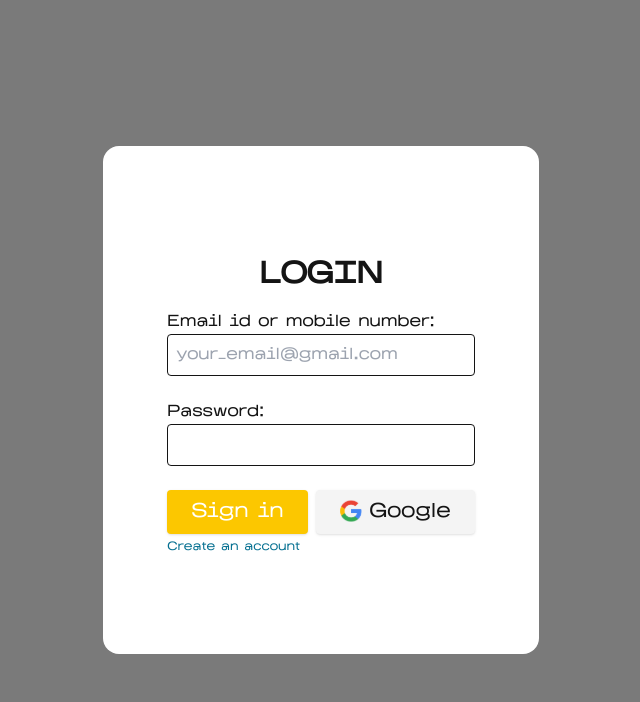
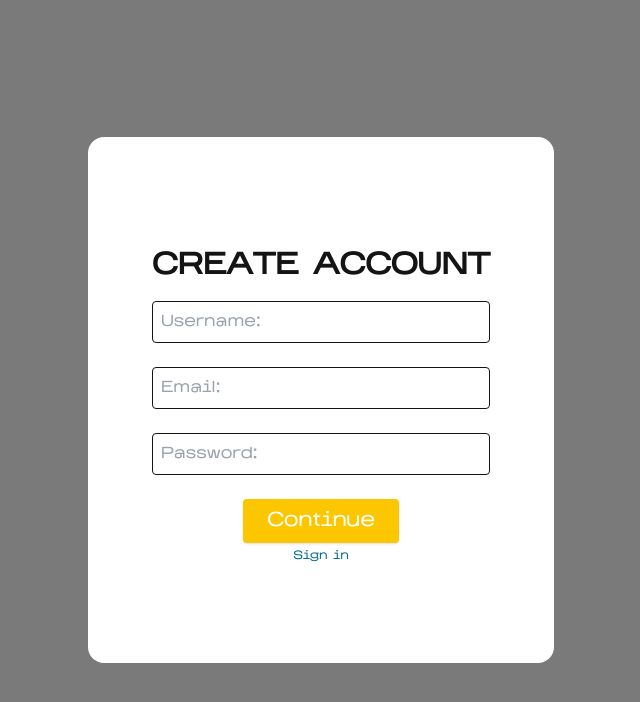
Before and after one commit to pillowskiy/shop, a Next.js app in the folder client/: page /auth in a window 1280 px wide. Shown: the top 702 px of the page, without its empty margins (319-959 px from the left). Built offline with nearby package versions, Linux system fonts and the light colour scheme; no server answers.

Commit message:
authorization modals

```diff
--- /dev/null
+++ b/client/src/components/modals/LoginModal.tsx
@@ -0,0 +1,89 @@
+import Heading from '@/components/ui/Heading';
+import Button from '@/components/ui/button/Button';
+import Input from '@/components/ui/input/Input';
+import { Modal } from '@/components/ui/popup/Modal';
+import Anchor from '@/components/ui/anchor/Anchor';
+
+import type { IRegister } from '@/types';
+import type { FC } from 'react';
+
+import { useUserActions } from '@/hooks/useUserActions';
+import { SubmitHandler, useForm } from 'react-hook-form';
+
+import * as patterns from '@/utils/patterns';
+
+import GoogleLogo from '@/assets/images/google.svg';
+import type { LoginModalProps } from './types';
+import { AuthModalState } from '../screens/auth/types';
+
+const LoginModal: FC<LoginModalProps> = ({
+  isOpen,
+  onClose,
+  setType,
+}) => {
+  const {
+    register,
+    handleSubmit,
+    formState: { errors },
+    reset,
+  } = useForm<IRegister>({
+    mode: 'onChange',
+  });
+
+  const action = useUserActions();
+  const onSubmit: SubmitHandler<IRegister> = async (data: IRegister) => {
+    action.login(data);
+    reset();
+  };
+
+  return (
+    <Modal active={isOpen} onClose={onClose}>
+      <form onSubmit={handleSubmit(onSubmit)} className="h-full">
+        <Heading className="my-4 text-center uppercase" scale={'3xl'}>
+          Sign In
+        </Heading>
+        <Input
+          {...register('email', {
+            required: 'This field is required',
+            pattern: {
+              value: patterns.email,
+              message: 'Please enter a valid email',
+            },
+          })}
+          className="mb-6"
+          error={errors.email?.message}
+          placeholder="Email or mobile number:"
+          type="email"
+        >
+          Enter your email address
+        </Input>
+        <Input
+          {...register('password', {
+            required: 'This field is required',
+            pattern: {
+              value: patterns.password,
+              message: 'Please enter a valid password',
+            },
+          })}
+          className="mb-6"
+          error={errors.password?.message}
+          placeholder="Password:"
+          type="password"
+        >
+          Enter your password
+        </Input>
+        <section className="w-full text-center">
+          <div className="flex w-full justify-between gap-2">
+            <Button type="submit">Sign in</Button>
+            <Button color="light" iconURL={GoogleLogo}>
+              Google
+            </Button>
+          </div>
+          <Anchor className="mt-4" onClick={() => setType(AuthModalState.REGISTER)}>Create an account</Anchor>
+        </section>
+      </form>
+    </Modal>
+  );
+};
+
+export default LoginModal;
--- /dev/null
+++ b/client/src/components/modals/RegisterModal.tsx
@@ -0,0 +1,99 @@
+import Heading from '@/components/ui/Heading';
+import Button from '@/components/ui/button/Button';
+import Input from '@/components/ui/input/Input';
+import { Modal } from '@/components/ui/popup/Modal';
+
+import type { IRegister } from '@/types';
+import type { FC } from 'react';
+
+import { useUserActions } from '@/hooks/useUserActions';
+import { SubmitHandler, useForm } from 'react-hook-form';
+
+import * as patterns from '@/utils/patterns';
+
+import type { LoginModalProps } from './types';
+import Anchor from '../ui/anchor/Anchor';
+import { AuthModalState } from '../screens/auth/types';
+
+const LoginModal: FC<LoginModalProps> = ({
+  isOpen,
+  onClose,
+  setType,
+}) => {
+  const {
+    register,
+    handleSubmit,
+    formState: { errors },
+    reset,
+  } = useForm<IRegister>({
+    mode: 'onChange',
+  });
+
+  const action = useUserActions();
+  const onSubmit: SubmitHandler<IRegister> = async (data: IRegister) => {
+    action.register(data);
+    reset();
+  };
+
+  return (
+    <Modal active={isOpen} onClose={onClose}>
+      <form onSubmit={handleSubmit(onSubmit)} className="h-full">
+        <Heading className="my-4 text-center uppercase" scale={'3xl'}>
+          Create Account
+        </Heading>
+        <Input
+          {...register('username', {
+            required: 'This field is required',
+            pattern: {
+              value: patterns.username,
+              message: 'Please enter a valid username',
+            },
+          })}
+          className="mb-6"
+          error={errors.username?.message}
+          placeholder="Username:"
+          type="text"
+        >
+          Enter your username
+        </Input>
+        <Input
+          {...register('email', {
+            required: 'This field is required',
+            pattern: {
+              value: patterns.email,
+              message: 'Please enter a valid email',
+            },
+          })}
+          className="mb-6"
+          error={errors.email?.message}
+          placeholder="Email:"
+          type="email"
+        >
+          Enter your email address
+        </Input>
+        <Input
+          {...register('password', {
+            required: 'This field is required',
+            pattern: {
+              value: patterns.password,
+              message: 'Please enter a valid password',
+            },
+          })}
+          className="mb-6"
+          error={errors.password?.message}
+          placeholder="Password:"
+          type="password"
+        >
+          Enter your password
+        </Input>
+        <div className="w-full text-center mt-4">
+          <Button type="submit">Continue</Button>
+          <br />
+          <Anchor onClick={() => setType(AuthModalState.LOGIN)}>Sign in</Anchor>
+        </div>
+      </form>
+    </Modal>
+  );
+};
+
+export default LoginModal;
--- /dev/null
+++ b/client/src/components/modals/types.ts
@@ -0,0 +1,8 @@
+import type { Dispatch, SetStateAction } from "react";
+import type { AuthModalState } from "../screens/auth/types";
+
+export interface LoginModalProps {
+  isOpen: boolean;
+  onClose: () => void;
+  setType: Dispatch<SetStateAction<AuthModalState>>;
+}
--- a/client/src/components/screens/auth/Auth.tsx
+++ b/client/src/components/screens/auth/Auth.tsx
@@ -1,85 +1,33 @@
-import Heading from '@/components/ui/Heading';
 import Meta from '@/components/ui/Meta';
-import Button from '@/components/ui/button/Button';
-import Input from '@/components/ui/input/Input';
 import { useAuth } from '@/hooks/useAuth';
 import { useUserActions } from '@/hooks/useUserActions';
-import type { IRegister } from '@/types';
 import { type FC, useState } from 'react';
-import { SubmitHandler, useForm } from 'react-hook-form';
-
-import Image from 'next/image';
-
-import * as constants from './constants';
-import { Modal } from '@/components/ui/popup/Modal';
-import Anchor from '@/components/ui/anchor/Anchor';
-
-import GoogleLogo from '@/assets/images/google.svg';
-import Logo from '@/assets/images/logo.svg';
+import LoginModal from '@/components/modals/LoginModal';
+import RegisterModal from '@/components/modals/RegisterModal';
+import { AuthModalState } from './types';
 
 const Auth: FC = () => {
   const action = useUserActions();
   const { isLoading } = useAuth();
-  const [type, setType] = useState<'login' | 'register'>('login');
-  const [isModalOpen, setIsModalOpen] = useState(true);
 
-  const {
-    register,
-    handleSubmit,
-    formState: { errors },
-    reset,
-  } = useForm<IRegister>({
-    mode: 'onChange',
-  });
-
-  const onSubmit: SubmitHandler<IRegister> = async (data: IRegister) => {
-    action[type](data);
-    reset();
-  };
+  const [type, setType] = useState<AuthModalState>(AuthModalState.REGISTER);
+  const onModalClose = () => setType(AuthModalState.CLOSE);
 
   return (
     <Meta title={'Authorization'}>
-      <Modal active={isModalOpen} onClose={() => setIsModalOpen(false)}>
-        <form onSubmit={handleSubmit(onSubmit)} className="h-full">
-          <Heading className="my-4 text-center uppercase" scale={'3xl'}>
-            {type}
-          </Heading>
-          <Input
-            {...register('email', {
-              required: 'This field is required',
-              pattern: {
-                value: constants.emailPattern,
-                message: 'Please enter a valid email',
-              },
-            })}
-            className="mb-6"
-            error={errors.email?.message}
-            placeholder="your_email@gmail.com"
-            title="Email id or mobile number:"
-            type="email"
-          />
-          <Input
-            {...register('password', {
-              required: 'This field is required',
-              pattern: {
-                value: constants.passwordPattern,
-                message: 'Please enter a valid password',
-              },
-            })}
-            className="mb-6"
-            error={errors.password?.message}
-            title="Password:"
-            type="password"
-          />
-          <div className="flex w-full justify-between text-center gap-2">
-            <Button type="submit">Sign in</Button>
-            <Button color="light" iconURL={GoogleLogo}>
-              Google
-            </Button>
-          </div>
-          <Anchor href="/">Create an account</Anchor>
-        </form>
-      </Modal>
+      {type === AuthModalState.LOGIN ? (
+        <LoginModal
+          isOpen={type === AuthModalState.LOGIN}
+          onClose={onModalClose}
+          setType={setType}
+        />
+      ) : type === AuthModalState.REGISTER ? (
+        <RegisterModal
+          isOpen={type === AuthModalState.REGISTER}
+          onClose={onModalClose}
+          setType={setType}
+        />
+      ) : null}
     </Meta>
   );
 };
--- a/client/src/components/screens/auth/constants.ts
+++ /dev/null
@@ -1,3 +0,0 @@
-export const emailPattern = /^[a-zA-Z0-9._-]+@[a-zA-Z0-9.-]+\.[a-zA-Z]{2,4}$/;
-export const usernamePattern = /^[a-zA-Z0-9._-]{3,16}$/;
-export const passwordPattern = /^(?=.*[a-z])(?=.*[A-Z])(?=.*\d)[a-zA-Z\d]{8,}$/;
--- /dev/null
+++ b/client/src/components/screens/auth/types.ts
@@ -0,0 +1,5 @@
+export enum AuthModalState {
+  CLOSE = 'close',
+  LOGIN = 'login',
+  REGISTER = 'register',
+}
--- /dev/null
+++ b/client/src/utils/patterns.ts
@@ -0,0 +1,3 @@
+export const email = /^[a-zA-Z0-9._-]+@[a-zA-Z0-9.-]+\.[a-zA-Z]{2,4}$/;
+export const username = /^[a-zA-Z0-9._-]{3,16}$/;
+export const password = /^(?=.*[a-z])(?=.*[A-Z])(?=.*\d)[a-zA-Z\d]{8,}$/;
```
